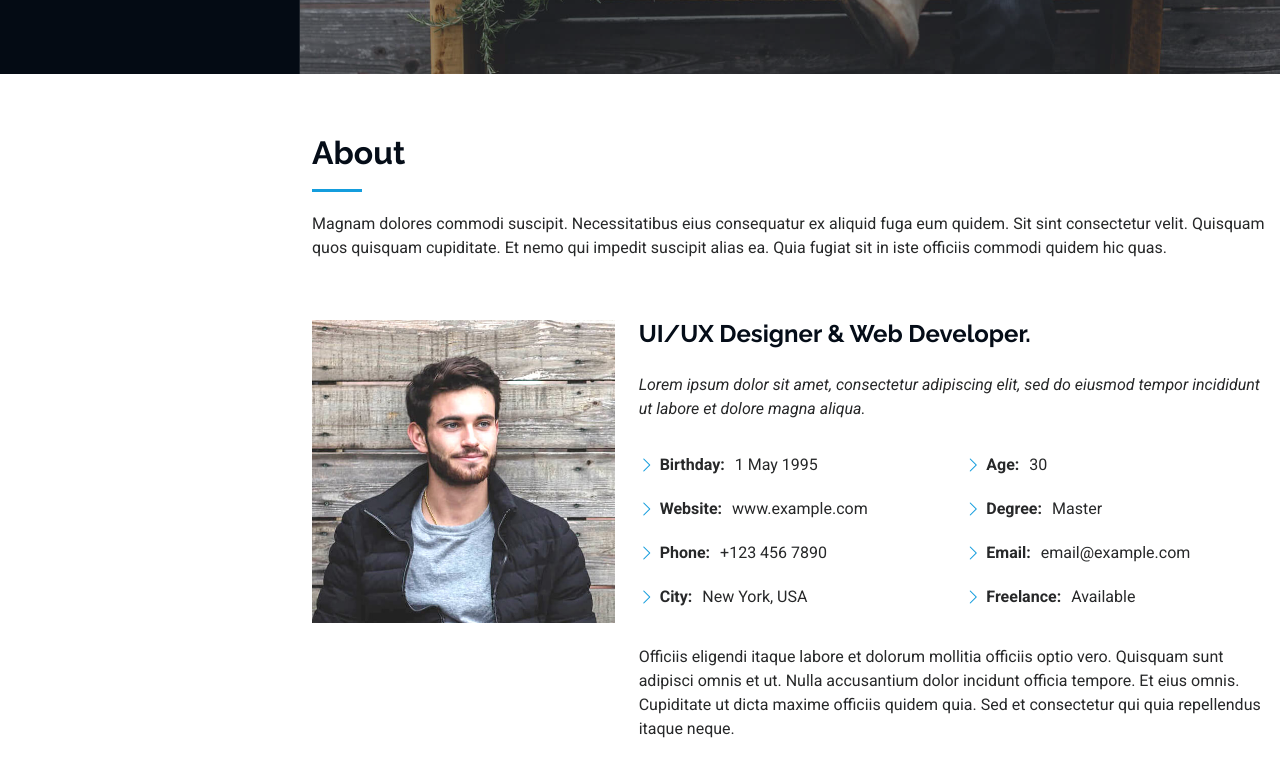
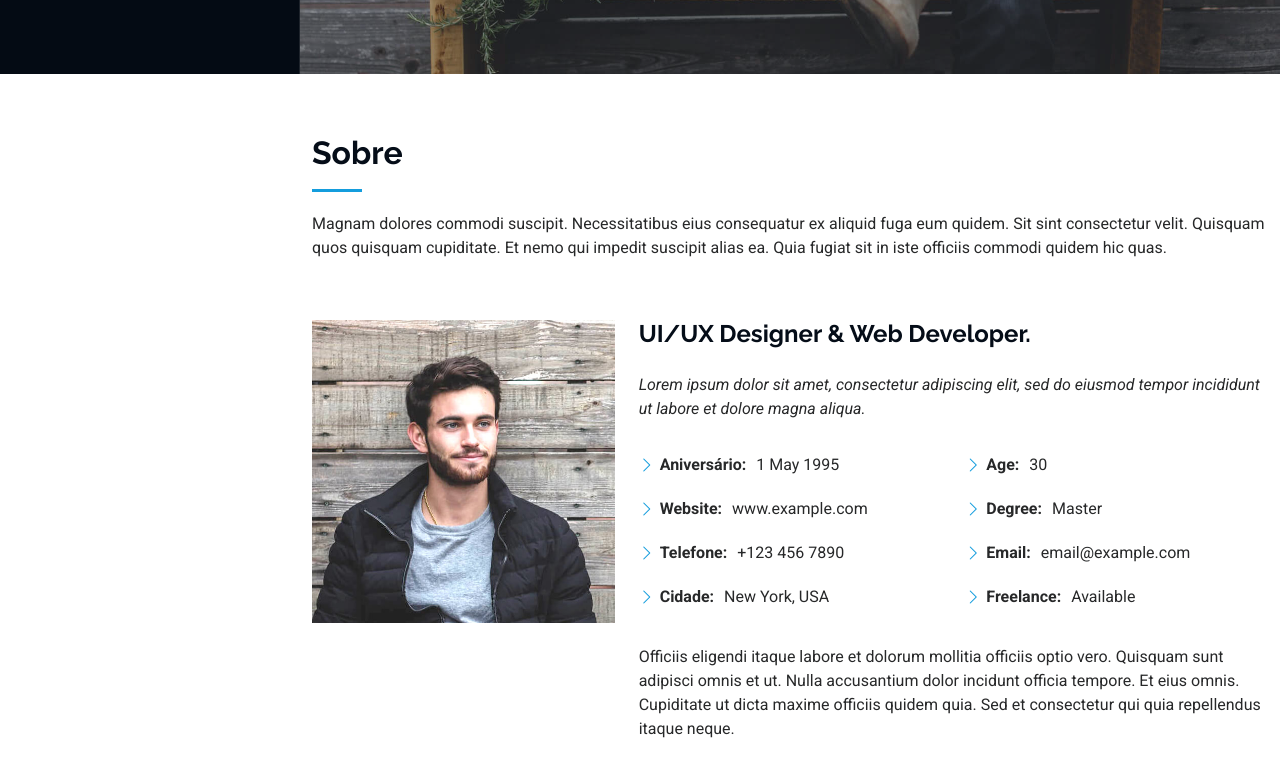
Before and after one commit to luancatarino/newportfolio, a plain HTML site: page index.html in a window 1280 px wide. Shown: the part 726-1502 px from the top of the page. Drawn offline with Linux system fonts and the light colour scheme.

Commit message:
Atualização da seção sobre

```diff
--- a/index.html
+++ b/index.html
@@ -165,7 +165,7 @@
       <section id="about" class="about section">
         <!-- Section Title -->
         <div class="container section-title" data-aos="fade-up">
-          <h2>About</h2>
+          <h2>Sobre</h2>
           <p>
             Magnam dolores commodi suscipit. Necessitatibus eius consequatur ex
             aliquid fuga eum quidem. Sit sint consectetur velit. Quisquam quos
@@ -195,7 +195,7 @@
                   <ul>
                     <li>
                       <i class="bi bi-chevron-right"></i>
-                      <strong>Birthday:</strong> <span>1 May 1995</span>
+                      <strong>Aniversário:</strong> <span>1 May 1995</span>
                     </li>
                     <li>
                       <i class="bi bi-chevron-right"></i>
@@ -203,11 +203,11 @@
                     </li>
                     <li>
                       <i class="bi bi-chevron-right"></i>
-                      <strong>Phone:</strong> <span>+123 456 7890</span>
+                      <strong>Telefone:</strong> <span>+123 456 7890</span>
                     </li>
                     <li>
                       <i class="bi bi-chevron-right"></i>
-                      <strong>City:</strong> <span>New York, USA</span>
+                      <strong>Cidade:</strong> <span>New York, USA</span>
                     </li>
                   </ul>
                 </div>
```
